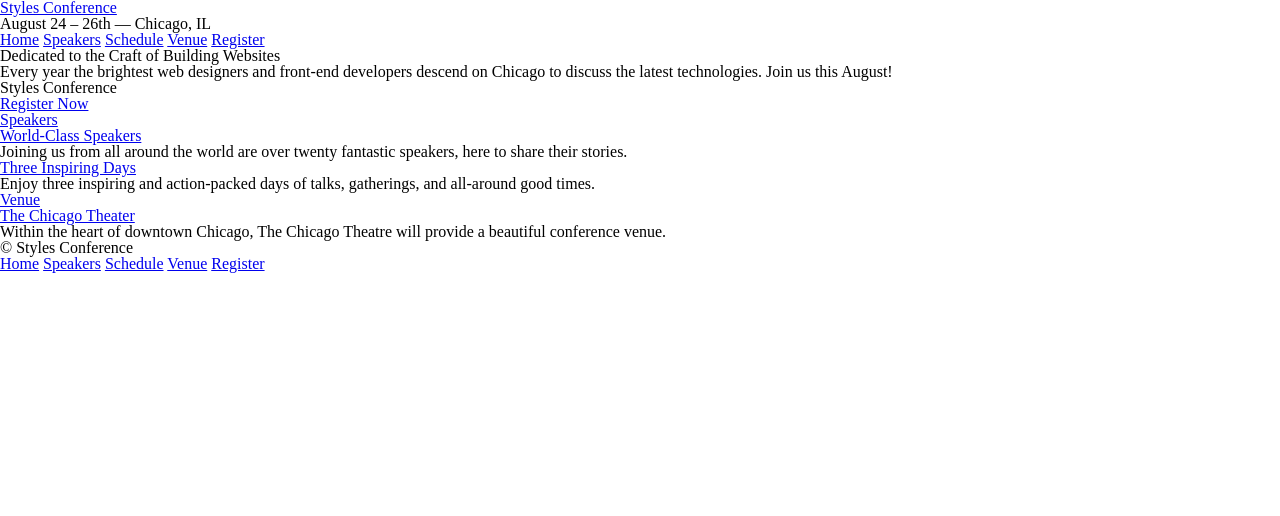
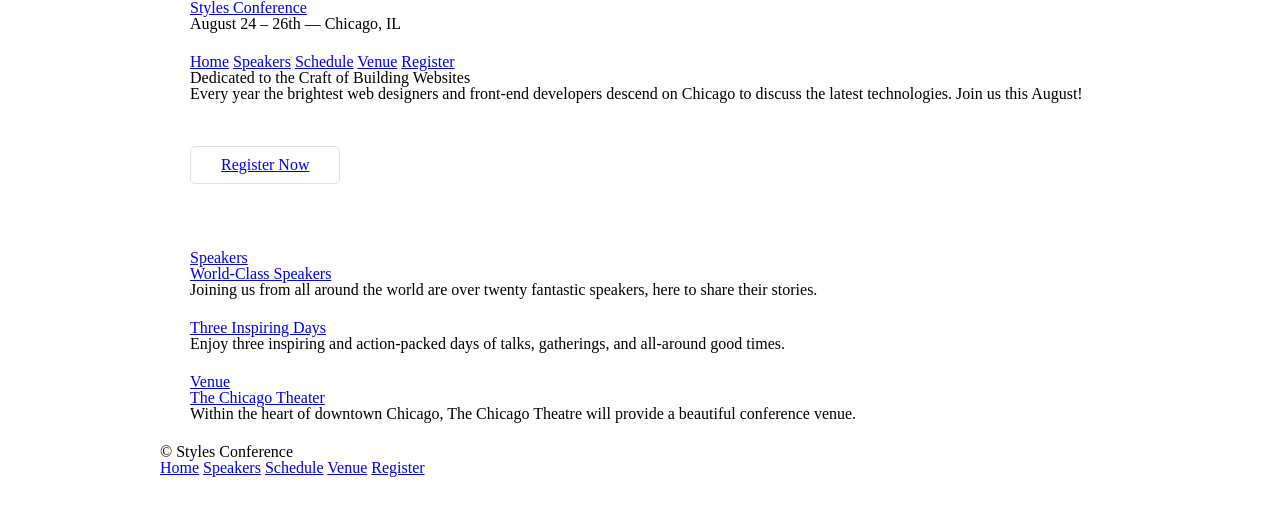
Before and after one commit to miket04/styles-conference, a plain HTML site: page index.html in a window 1280 px wide. Drawn offline with Linux system fonts and the light colour scheme.

Commit message:
container

```diff
--- a/assets/stylesheets/main.css
+++ b/assets/stylesheets/main.css
@@ -126,3 +126,66 @@ table {
   border-collapse: collapse;
   border-spacing: 0;
 }
+
+/*
+=================================================
+Grid
+=================================================
+
+*/
+
+*,
+*:before *:after {
+  -webkit-box-sizing: border-box;
+  -moz-box-sizing: border-box;
+  box-sizing: border-box;
+}
+
+.container {
+  margin: 0 auto;
+  padding-left: 30px;
+  padding-right: 30px;
+  width: 960px;
+}
+
+/*
+=================================================
+Typography
+=================================================
+
+*/
+
+h1,
+h3,
+h4,
+h5,
+p {
+  margin-bottom: 22px;
+}
+
+/*
+=================================================
+Buttons
+=================================================
+*/
+
+.btn {
+  border-radius: 5px;
+  display: inline-block;
+  margin: 0;
+}
+
+.btn-alt {
+  border: 1px solid #dfe2e5;
+  padding: 10px 30px;
+}
+
+/*
+=================================================
+Home
+=================================================
+*/
+
+.hero {
+  padding: 22px 80px 66px 80px;
+}
--- a/index.html
+++ b/index.html
@@ -1,15 +1,19 @@
 <!DOCTYPE html>
 <html lang="en">
-  <header>
+  <header class="container">
     <meta charset="utf-8" />
     <title>Styles Conference</title>
     <link rel="stylesheet" href="assets/stylesheets/main.css" />
+    <section class="container"
     <h1>
       <a href="index.html">Styles Conference</a>
     </h1>
+    </section>
 
+    <section class="container">
     <h3>August 24 &ndash; 26th &mdash; Chicago, IL</h3>
-    <header>
+    </section>
+    <header class="container">
       <nav>
         <a href="index.html">Home</a>
         <a href="speakers.html">Speakers</a>
@@ -18,21 +22,22 @@
         <a href="register.html">Register</a>
       </nav>
     </header>
-    <h1>Dedicated to the Craft of Building Websites</h1>
-    <h1>Every year the brightest web designers and front-end developers descend on Chicago to discuss the latest technologies. Join us this August!</header>
+    <section class="container">
+    <h2>Dedicated to the Craft of Building Websites <h2>
+     <p>Every year the brightest web designers and front-end developers descend on Chicago to discuss the latest technologies. Join us this August!</p>
+    </section>
+  </header>
 
-  </header>
-  <body>
-    <h1>Styles Conference</h1>
 
-    <section>
-      <section>
-        <a href="register.html">Register Now</a>
+
+    <section class="hero container">
+      <section class="container" class="hero container">
+        <a href="register.html" <a class="btn btn-alt"> Register Now</a>
       </section>
     </section>
 
-    <section>
-      <section>
+    <section class="container">
+      <section class="container">
         <a href="speakers.html"
           >Speakers <br />
           World-Class Speakers <br />
@@ -55,7 +60,7 @@
       </section>
     </section>
 
-    <footer>
+    <footer class="container">
       <small>&copy; Styles Conference</small>
       <nav>
         <a href="index.html">Home</a>
```
Also changed, not shown: register.html (+3 -3 lines), schedule.html (+3 -3 lines), speakers.html (+3 -3 lines), venue.html (+3 -3 lines).
